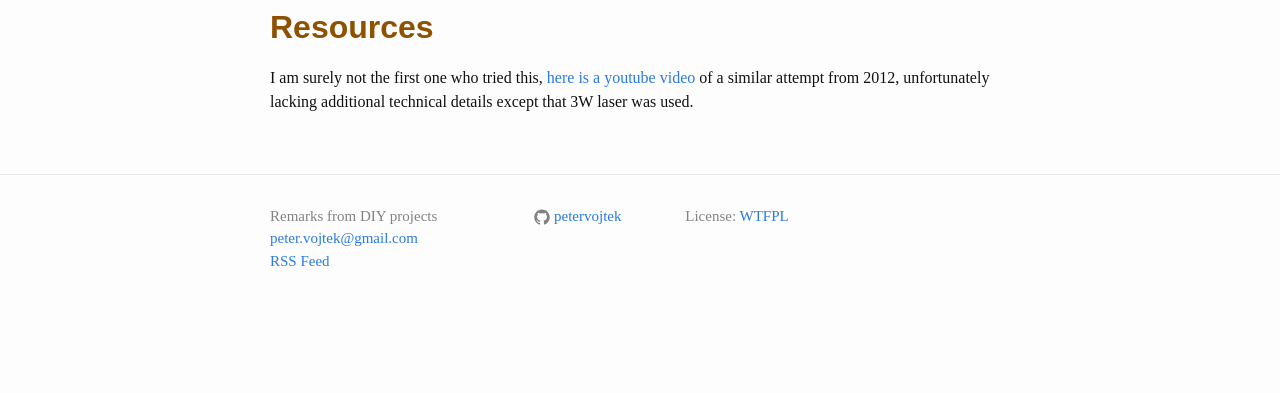
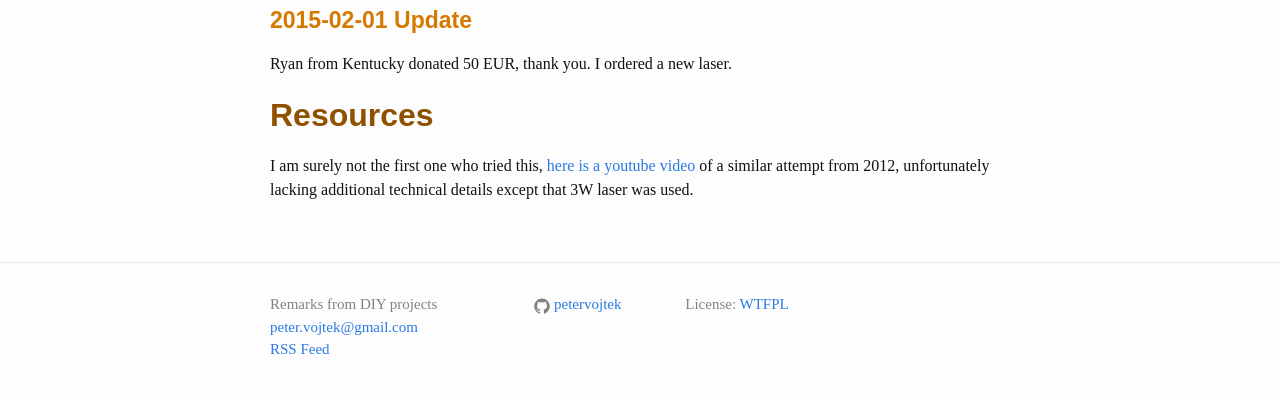
Before and after one commit to Laserworks/diy, a Jekyll site: the page built from _posts/2015-01-30-silhouette-laser-engraver.markdown, in a window 1280 px wide and 900 px high, scrolled down 2487 px, cut to the strip 479-872 px from the top of the window. Built offline with Jekyll 4.4.1, drawn with Linux system fonts in a browser that asks for light colours; comment, search, counter and statistics services are not loaded; before the commit the page ends 3298 px from its top, so only the background shows below that.

Commit message:
update 2015-01-30-silhouette-laser-engraver post

```diff
--- a/_posts/2015-01-30-silhouette-laser-engraver.markdown
+++ b/_posts/2015-01-30-silhouette-laser-engraver.markdown
@@ -69,6 +69,9 @@ When playing with the laser, I accidentally used wrong resistor and destroyed th
 <img alt="" border="0" src="https://www.paypalobjects.com/en_US/i/scr/pixel.gif" width="1" height="1">
 </form>
 
+### 2015-02-01 Update
+
+Ryan from Kentucky donated 50 EUR, thank you. I ordered a new laser.
 
 ## Resources
 
```
